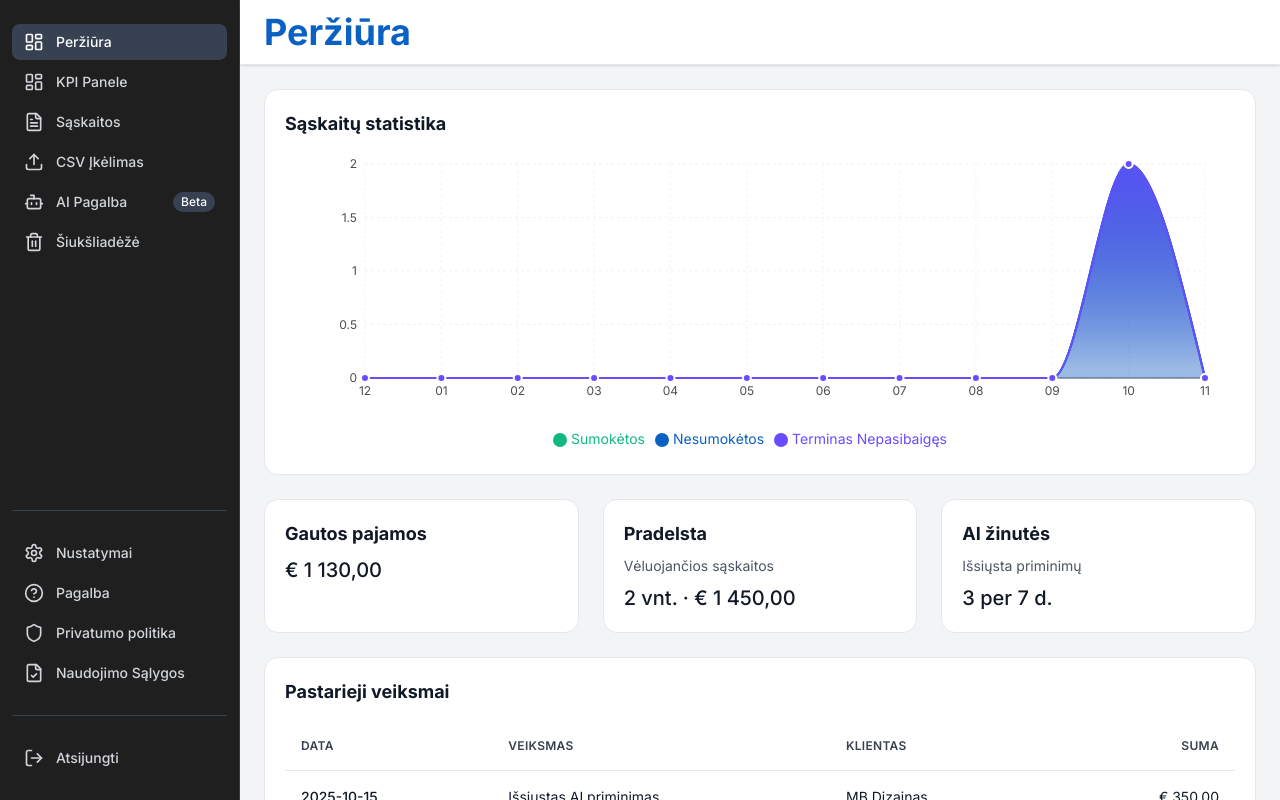
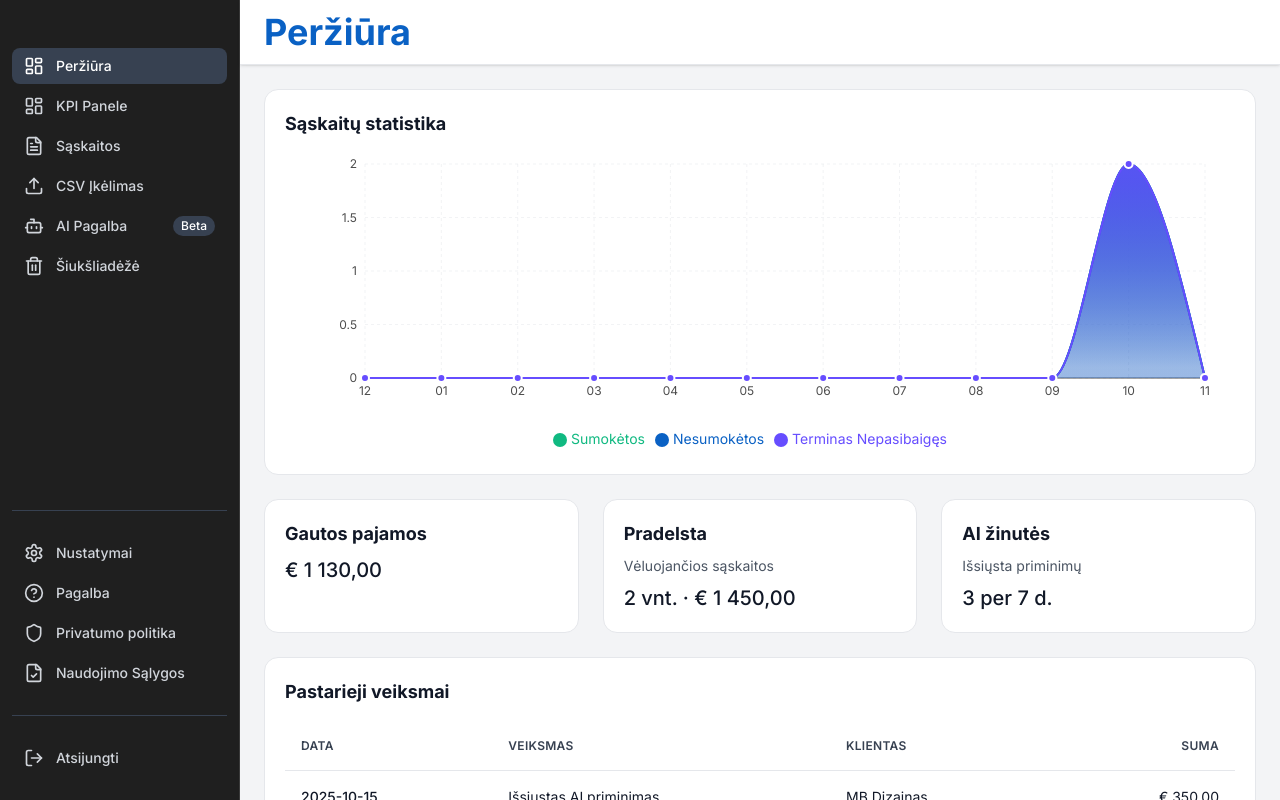
Before and after one commit to arunasjusas/figma, a React (Vite) app: page /login in a window 1280 px wide. Both pictures are taken after typing "name@example.com", "Sample123" into the empty fields and a click on the button "Prisijungti". Shown: the top 800 px of the page. Built offline with nearby package versions, Linux system fonts and the light colour scheme.

Commit message:
feat: increase top padding in sidebar to move navigation tabs down

```diff
--- a/src/components/layout/Sidebar.tsx
+++ b/src/components/layout/Sidebar.tsx
@@ -61,7 +61,7 @@ export function Sidebar() {
 
   return (
     <aside className="fixed left-0 top-0 h-screen w-60 bg-[#1F1F1F] border-r border-[#3A3A3A] flex flex-col scrollbar-hide">
-      <nav className="flex-1 flex flex-col px-3 pt-6 pb-6 overflow-y-auto">
+      <nav className="flex-1 flex flex-col px-3 pt-12 pb-6 overflow-y-auto">
         {/* Top section - main navigation */}
         <div className="flex-shrink-0">
           {navSections[0] && (
```
